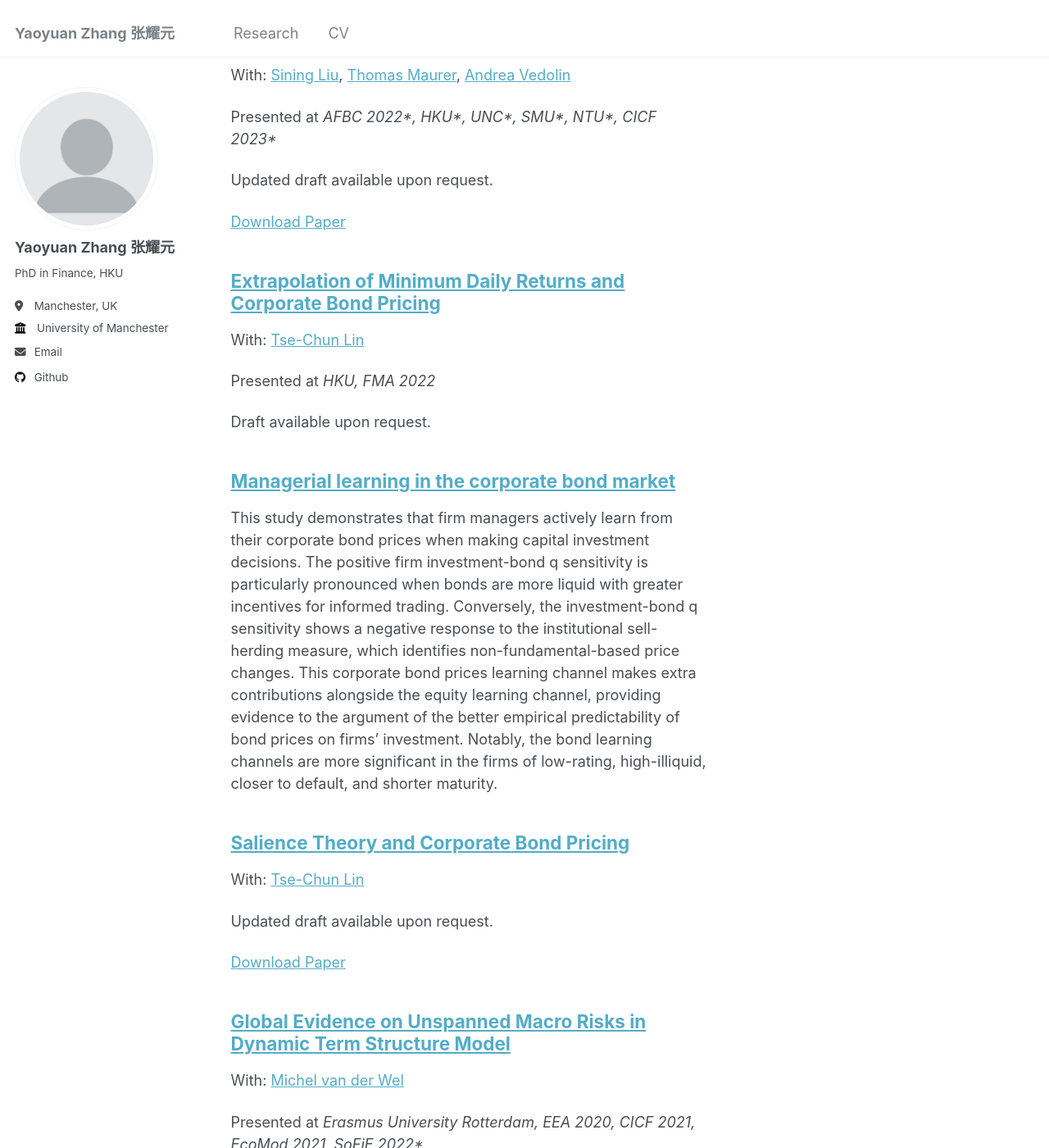
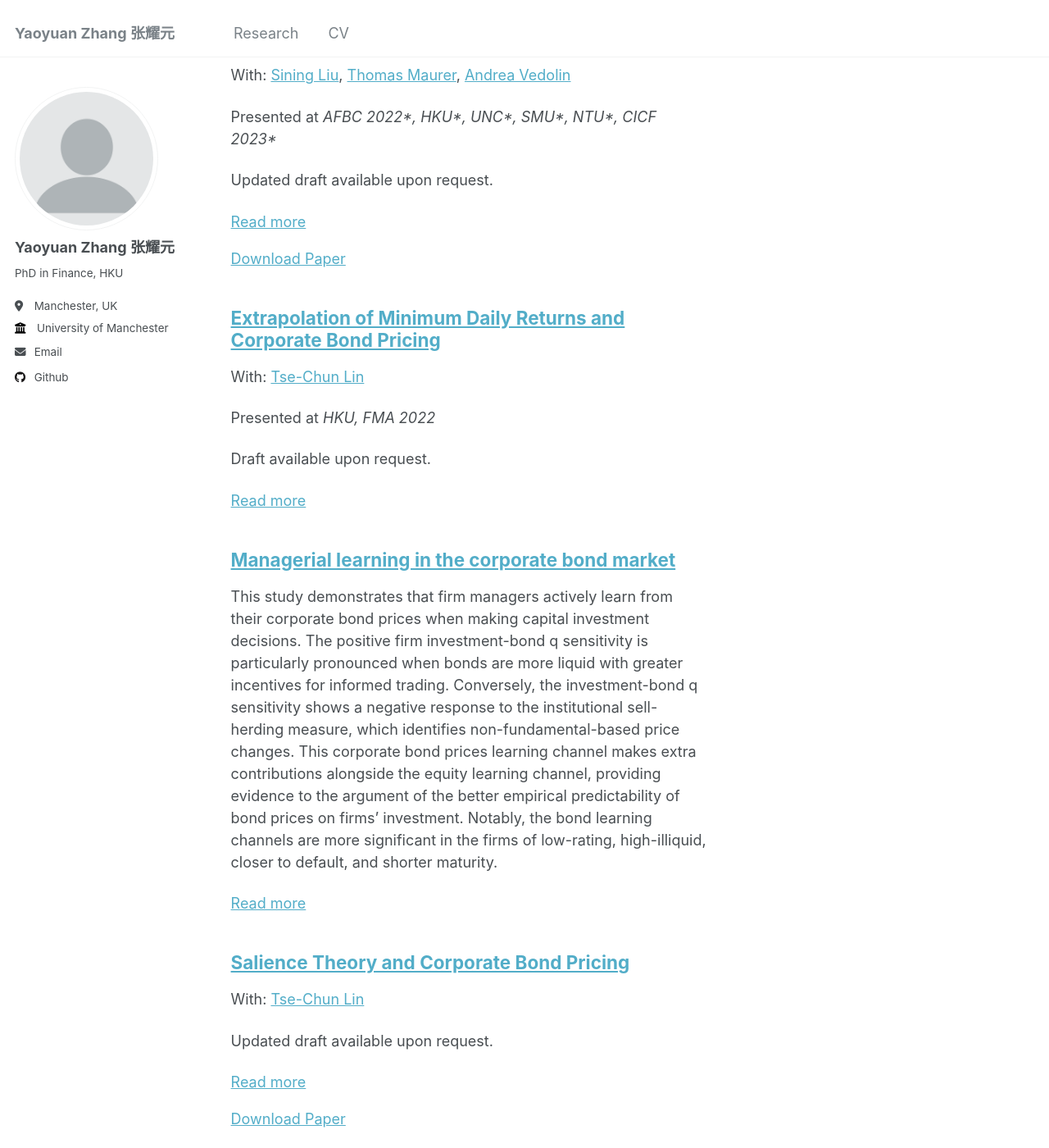
Before and after one commit to yaoyuanzhang-research/yaoyuanzhang-research.github.io, a Jekyll site: the page built from _pages/collection-archive.html, in a window 1280 px wide and 1400 px high, scrolled down 1127 px. Shown: the whole window at 82% size. Built offline with Jekyll 4.4.1, drawn with Linux system fonts in a browser that asks for light colours; part of the change alters nothing that is shown.

Commit message:
Update archive-single.html

```diff
--- a/_includes/archive-single.html
+++ b/_includes/archive-single.html
@@ -84,7 +84,9 @@
 
     {% if post.abstract %}
     <div class="abstract-container">
-      <p class="abstract-content"></p>
+      <div class="abstract-preview"></div>
+      <div class="abstract-full" style="display: none;">{{ post.abstract }}</div>
+      <a href="#" class="abstract-toggle" onclick="toggleAbstract(this); return false;">Read more</a>
     </div>
     {% endif %}
 
@@ -103,42 +105,44 @@
 document.addEventListener('DOMContentLoaded', function() {
   var abstracts = document.querySelectorAll('.abstract-container');
   abstracts.forEach(function(container) {
-    var fullAbstract = "{{ post.abstract | strip_newlines | escape }}";
-    var words = fullAbstract.trim().split(/\s+/);
-    var content = container.querySelector('.abstract-content');
+    var fullAbstract = container.querySelector('.abstract-full').innerHTML;
+    var preview = container.querySelector('.abstract-preview');
+    var toggle = container.querySelector('.abstract-toggle');
 
-    if (words.length > 30) {
-      var preview = words.slice(0, 30).join(' ') + '... ';
-      var link = document.createElement('a');
-      link.href = '#';
-      link.textContent = 'Read more';
-      link.onclick = function(e) {
-        e.preventDefault();
-        toggleAbstract(this);
-      };
+    // Split the abstract into words, preserving HTML tags
+    var words = fullAbstract.match(/(<[^>]+>|[^<\s]+)\s*/g);
 
-      content.textContent = preview;
-      content.appendChild(link);
+    if (words && words.length > 30) {
+      // Join the first 30 words
+      var previewText = words.slice(0, 30).join('');
+
+      // Ensure we close any open HTML tags
+      var div = document.createElement('div');
+      div.innerHTML = previewText;
+      previewText = div.innerHTML + '...';
+
+      preview.innerHTML = previewText;
     } else {
-      content.textContent = fullAbstract;
+      // If 30 words or fewer, show full abstract and hide toggle
+      preview.innerHTML = fullAbstract;
+      toggle.style.display = 'none';
     }
   });
 });
 
 function toggleAbstract(link) {
   var container = link.closest('.abstract-container');
-  var content = container.querySelector('.abstract-content');
-  var fullAbstract = "{{ post.abstract | strip_newlines | escape }}";
+  var preview = container.querySelector('.abstract-preview');
+  var full = container.querySelector('.abstract-full');
 
-  if (link.textContent === 'Read more') {
-    content.textContent = fullAbstract + ' ';
+  if (full.style.display === 'none') {
+    preview.style.display = 'none';
+    full.style.display = 'block';
     link.textContent = 'Read less';
-    content.appendChild(link);
   } else {
-    var preview = fullAbstract.split(/\s+/).slice(0, 30).join(' ') + '... ';
-    content.textContent = preview;
+    preview.style.display = 'block';
+    full.style.display = 'none';
     link.textContent = 'Read more';
-    content.appendChild(link);
   }
 }
 </script>
```
